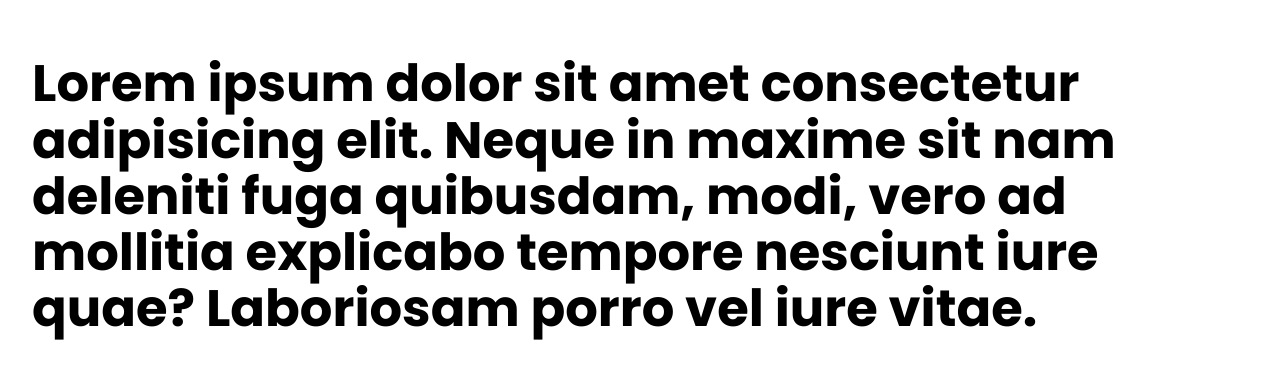
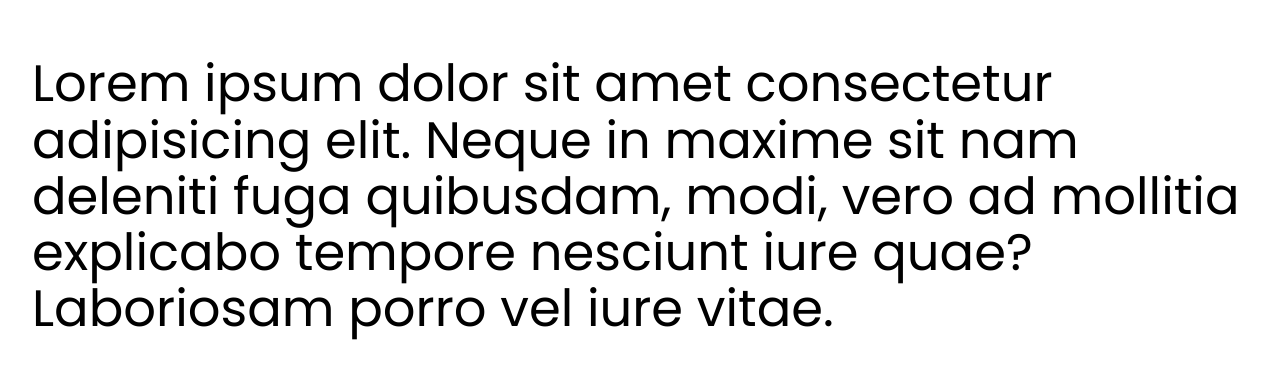
Before and after one commit to n53337/minvoicer, a React (Vite) app: page / in a window 1280 px wide. Shown: the part 204-582 px from the top of the page. Built offline with nearby package versions, Linux system fonts and the light colour scheme.

Commit message:
adding tailwindcss

```diff
--- a/package.json
+++ b/package.json
@@ -1,5 +1,6 @@
 {
   "name": "minvoicer",
+  "author": "u53f",
   "private": true,
   "version": "0.0.0",
   "type": "module",
@@ -16,6 +17,9 @@
     "@types/react": "^18.0.26",
     "@types/react-dom": "^18.0.9",
     "@vitejs/plugin-react": "^3.0.0",
+    "autoprefixer": "^10.4.13",
+    "postcss": "^8.4.20",
+    "tailwindcss": "^3.2.4",
     "vite": "^4.0.0"
   }
 }
--- /dev/null
+++ b/postcss.config.cjs
@@ -0,0 +1,6 @@
+module.exports = {
+  plugins: {
+    tailwindcss: {},
+    autoprefixer: {},
+  },
+}
--- a/src/components/App/App.jsx
+++ b/src/components/App/App.jsx
@@ -2,7 +2,7 @@
 
 function App() {
   return (
-    <h1>
+    <h1 className="">
       Lorem ipsum dolor sit amet consectetur adipisicing elit. Neque in maxime
       sit nam deleniti fuga quibusdam, modi, vero ad mollitia explicabo tempore
       nesciunt iure quae? Laboriosam porro vel iure vitae.
--- a/src/styles/globals.css
+++ b/src/styles/globals.css
@@ -1,5 +1,11 @@
 @import url("https://fonts.googleapis.com/css2?family=Poppins:wght@100;200;300;400;500;600;700;800&display=swap");
 
+/* Tailwind directives */
+@tailwind base;
+@tailwind components;
+@tailwind utilities;
+
+/* !CSS_RESET */
 *,
 *::before,
 *::after {
--- /dev/null
+++ b/tailwind.config.cjs
@@ -0,0 +1,8 @@
+/** @type {import('tailwindcss').Config} */
+module.exports = {
+  content: ["./index.html", "./src/**/*.{js,ts,jsx,tsx}"],
+  theme: {
+    extend: {},
+  },
+  plugins: [],
+};
```
Also changed, not shown: 1 other file (tests, documents, lock files or other folders).
